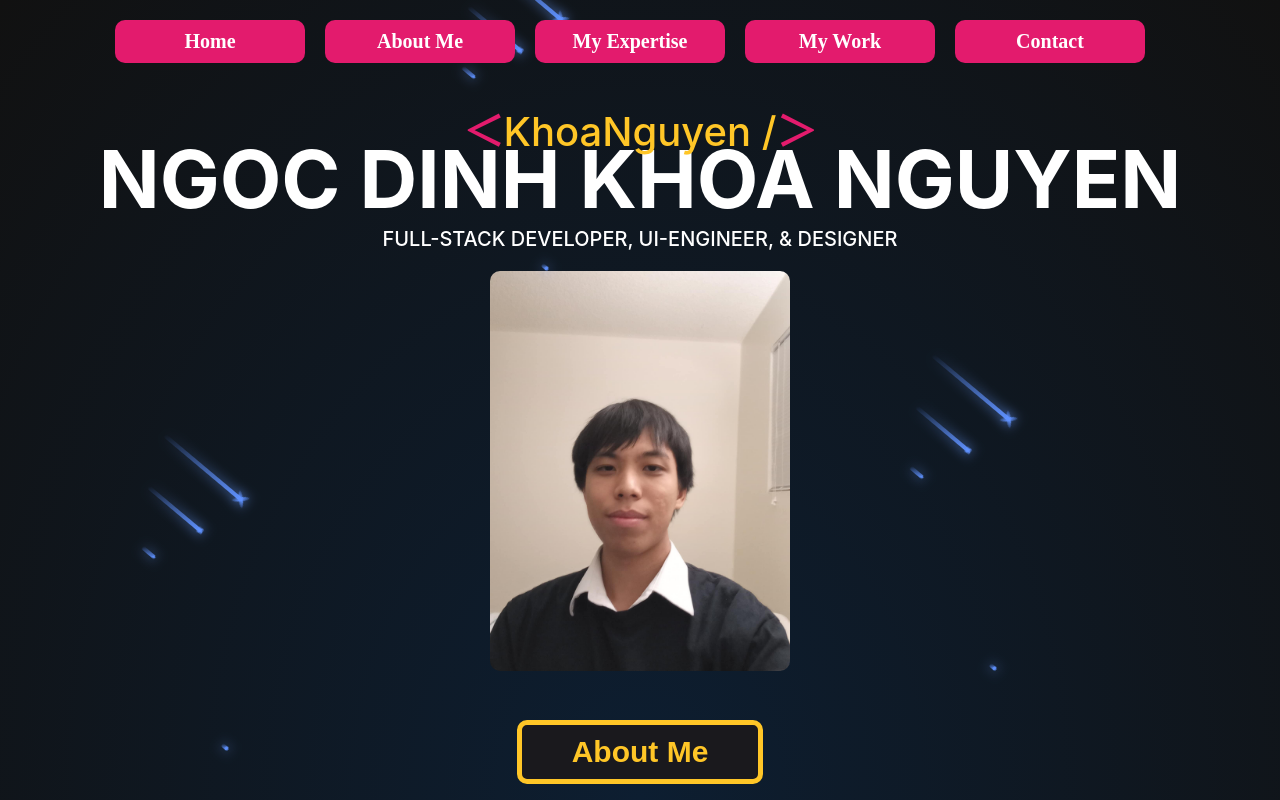
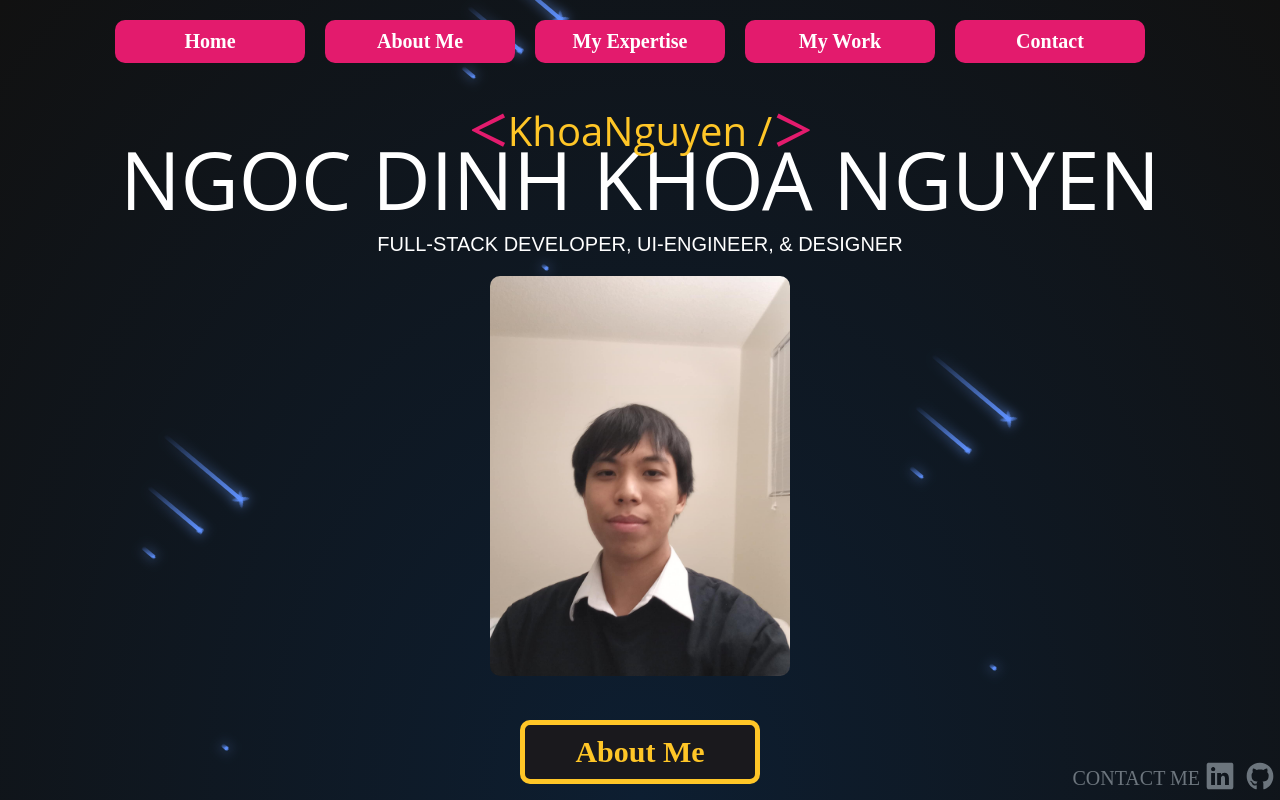
Before and after one commit to KhoaDinhNguyen/Portfolio, a React (Create React App) app in the folder client/: page / in a window 1280 px wide. Shown: the top 800 px of the page. Built offline with nearby package versions, Linux system fonts and the light colour scheme.

Commit message:
update: update homepage with new font

```diff
--- a/client/src/Pages/DetailedPages/AboutMe/AboutMe.module.css
+++ b/client/src/Pages/DetailedPages/AboutMe/AboutMe.module.css
@@ -19,6 +19,7 @@
 .title {
   color: #ffc627;
   font-size: 70px;
+  font-family: "Fredoka One", cursive;
 }
 
 .image {
--- a/client/src/Pages/DetailedPages/Contact/Contact.module.css
+++ b/client/src/Pages/DetailedPages/Contact/Contact.module.css
@@ -16,6 +16,10 @@
   font-size: 60px;
   color: white;
   position: relative;
+  font-family: "Open Sans", sans-serif;
+  font-optical-sizing: auto;
+  font-weight: 500;
+  font-style: normal;
 }
 
 .animationStart .title {
--- a/client/src/Pages/DetailedPages/Expertise/Expertise.module.css
+++ b/client/src/Pages/DetailedPages/Expertise/Expertise.module.css
@@ -9,6 +9,7 @@
 .title {
   color: #ffc627;
   font-size: 70px;
+  font-family: "Fredoka One", cursive;
 }
 
 .skillsContainer {
--- a/client/src/Pages/DetailedPages/MyWork/MyWork.module.css
+++ b/client/src/Pages/DetailedPages/MyWork/MyWork.module.css
@@ -66,6 +66,7 @@
   color: #ffc627;
   font-size: 70px;
   max-width: 100px;
+  font-family: "Fredoka One", cursive;
 }
 
 .text {
--- a/client/src/Pages/Homepage/Homepage.js
+++ b/client/src/Pages/Homepage/Homepage.js
@@ -1,6 +1,7 @@
 import styles from "./Homepage.module.css";
 
 import myPhoto from "../../asset/myPhoto.jpg";
+import { GitHubSVG2, LinkedInSVG } from "../../SVG/svg";
 
 function Homepage() {
   return (
@@ -30,6 +31,29 @@ function Homepage() {
             <span className={styles.motion}></span>
           </button>
         </a>
+      </div>
+      <div className={styles.contactMeContainer}>
+        <div>
+          <p className={styles.contactMe}>Contact Me</p>
+        </div>
+        <div>
+          <a
+            href="https://www.linkedin.com/in/khoanguyenb203702b5"
+            target="_blank"
+            rel="noreferrer"
+          >
+            <LinkedInSVG />
+          </a>
+        </div>
+        <div>
+          <a
+            href="https://github.com/KhoaDinhNguyen"
+            target="_blank"
+            rel="noreferrer"
+          >
+            <GitHubSVG2 />
+          </a>
+        </div>
       </div>
     </div>
   );
--- a/client/src/Pages/Homepage/Homepage.module.css
+++ b/client/src/Pages/Homepage/Homepage.module.css
@@ -151,8 +151,11 @@
 }
 .codeText {
   font-size: 40px;
+  color: white;
+  font-family: "Open Sans", sans-serif;
+  font-optical-sizing: auto;
   font-weight: 500;
-  color: white;
+  font-style: normal;
 }
 
 .yellowText {
@@ -174,16 +177,23 @@
   font-size: 80px;
   color: white;
   text-transform: uppercase;
+  font-family: "Open Sans", sans-serif;
+  font-optical-sizing: auto;
+  font-weight: 500;
+  font-style: normal;
 }
 
 .occupation {
   color: white;
   font-size: 20px;
   text-transform: uppercase;
-  font-weight: 500;
   position: relative;
   animation: move-in 2s linear;
   margin-bottom: 20px;
+  font-family: "Orbitron", sans-serif;
+  font-optical-sizing: auto;
+  font-weight: 500;
+  font-style: normal;
 }
 
 @keyframes move-in {
@@ -219,6 +229,7 @@
   cursor: pointer;
   overflow: hidden;
   z-index: 1;
+  font-family: "Fredoka One", cursive;
 }
 
 .motion {
@@ -258,3 +269,35 @@
 .button:hover .motion {
   transform: translateY(0) scale(2);
 }
+
+.contactMeContainer {
+  position: absolute;
+  bottom: 0;
+  right: 0;
+  display: flex;
+  align-items: center;
+}
+
+.contactMe {
+  color: #6c757d;
+  font-size: 20px;
+  text-transform: uppercase;
+  font-family: "Shadows Into Light", cursive;
+  font-weight: 400;
+  font-style: normal;
+}
+
+.contactMeContainer:hover .contactMe {
+  color: #ced4da;
+}
+
+.contactMeContainer svg {
+  cursor: pointer;
+}
+.contactMeContainer svg path {
+  fill: #6c757d;
+}
+
+.contactMeContainer svg:hover path {
+  fill: #ced4da;
+}
--- a/client/src/index.css
+++ b/client/src/index.css
@@ -18,4 +18,4 @@ code {
   scroll-behavior: smooth;
 }
 
-@import url("https://fonts.googleapis.com/css2?family=Fredoka:wght@300..700&display=swap");
+@import url("https://fonts.googleapis.com/css2?family=Fredoka:wght@300..700&family=Merienda:wght@300..900&family=Open+Sans:ital,wght@0,300..800;1,300..800&family=Orbitron:wght@400..900&family=Roboto:ital,wght@0,100..900;1,100..900&display=swap");
```
